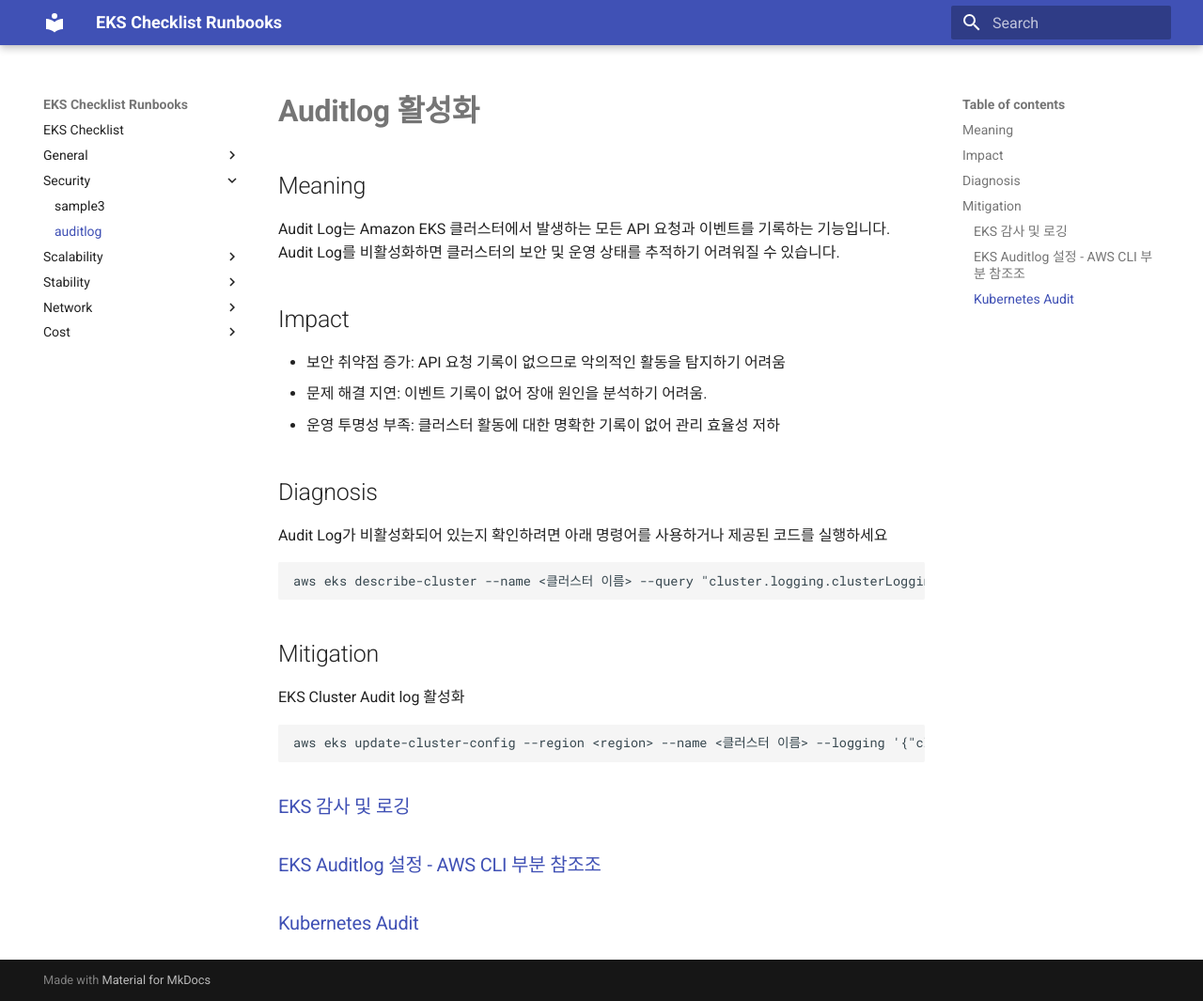
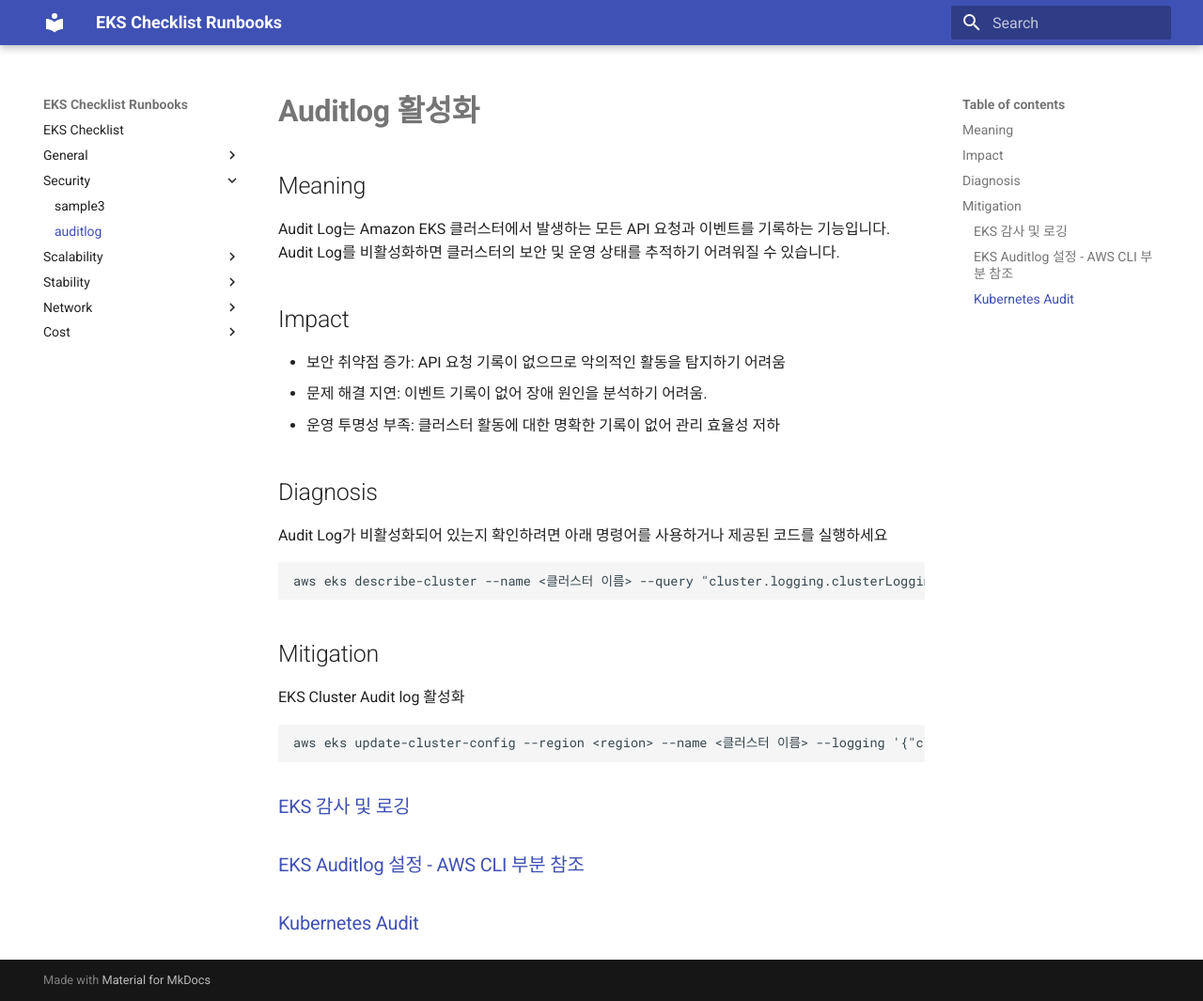
Before and after one commit to fitcloud/eks-checklist, an MkDocs documentation site: the page built from docs/security/auditlog.md, in a window 1280 px wide and 1065 px high. Shown: the whole window at 94% size. Built offline with MkDocs 1.6.1 and Material for MkDocs 9.7.7, drawn with Linux system fonts in a browser that asks for light colours.

Commit message:
auditlog 오타 수정

````diff
--- a/docs/security/auditlog.md
+++ b/docs/security/auditlog.md
@@ -24,5 +24,5 @@ aws eks update-cluster-config --region <region> --name <클러스터 이름> --l
 ```
 
 ### [EKS 감사 및 로깅](hhttps://docs.aws.amazon.com/ko_kr/eks/latest/best-practices/auditing-and-logging.html)
-### [EKS Auditlog 설정 - AWS CLI 부분 참조조](https://docs.aws.amazon.com/eks/latest/userguide/control-plane-logs.html#enabling-control-plane-log-export)
+### [EKS Auditlog 설정 - AWS CLI 부분 참조](https://docs.aws.amazon.com/eks/latest/userguide/control-plane-logs.html#enabling-control-plane-log-export)
 ### [Kubernetes Audit](https://kubernetes.io/docs/tasks/debug/debug-cluster/audit/)
````
